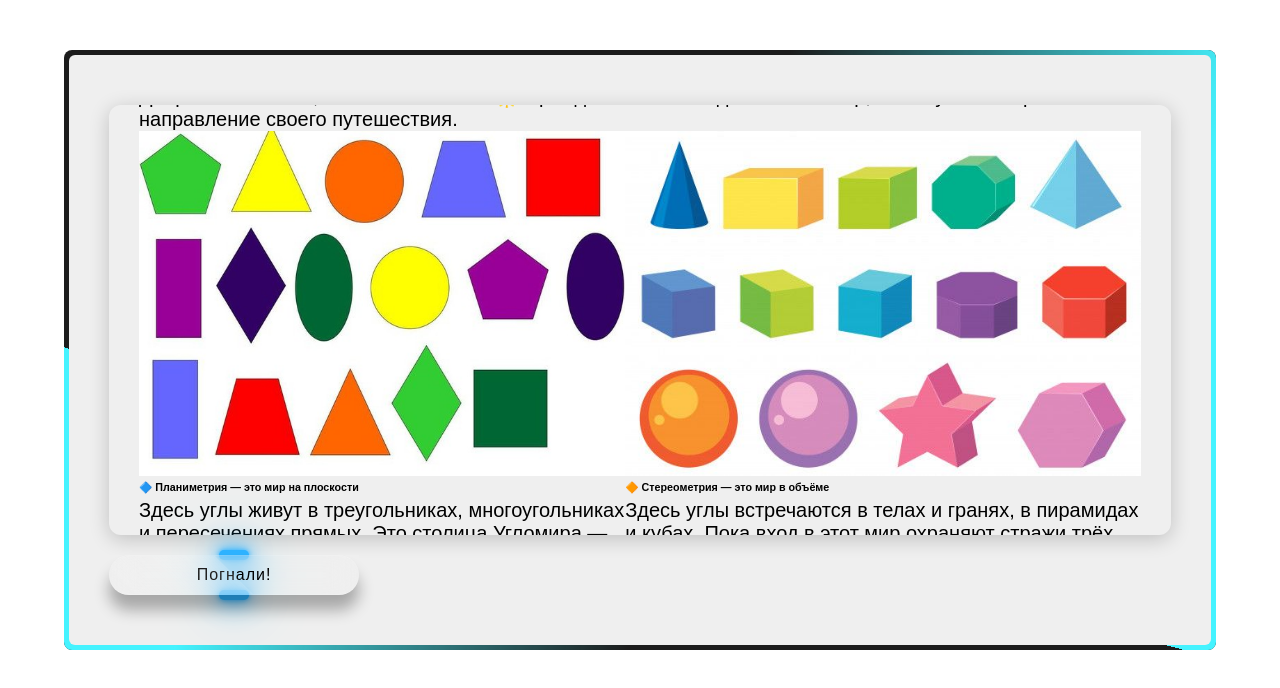
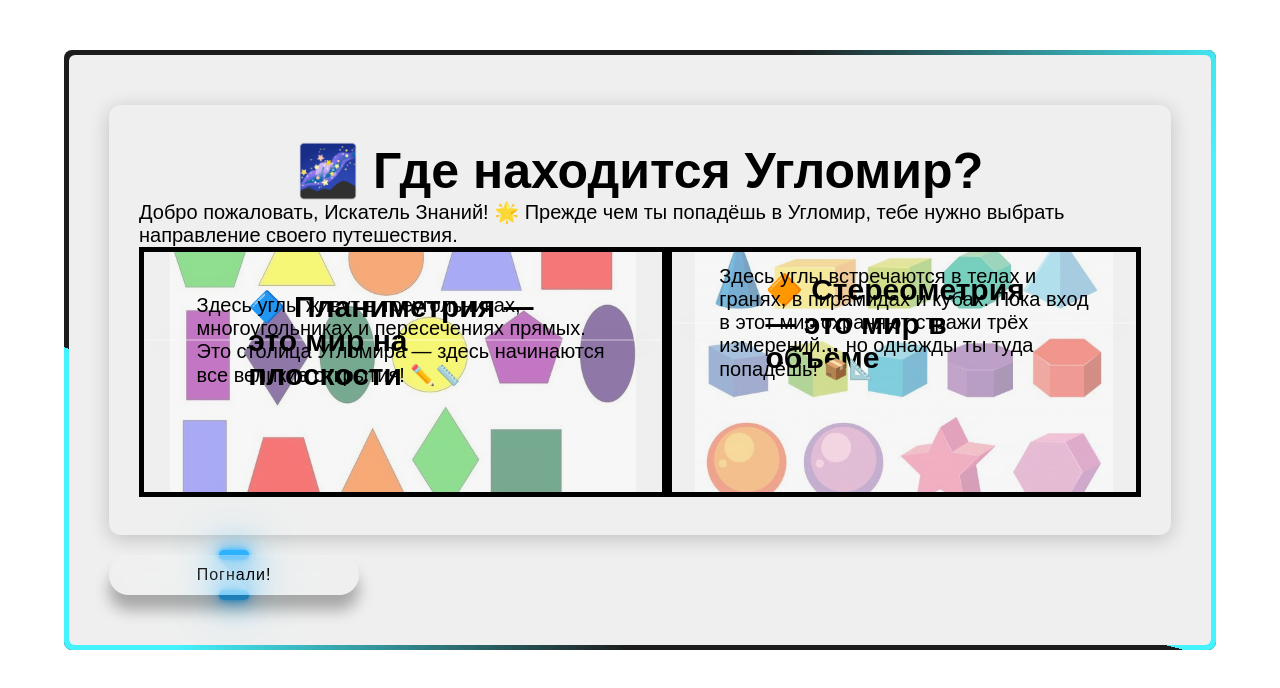
Before and after one commit to ArzygulIm/angles7kl, a plain HTML site: page index.html in a window 1280 px wide. Both pictures are taken after a click on the button "Погнали!". Drawn offline with Linux system fonts and the light colour scheme; a web font is replaced by a local one.

Commit message:
slide change

```diff
--- a/index.html
+++ b/index.html
@@ -41,29 +41,33 @@
             </div>
 
             <div class="slide" id="slide2">
-              <h6>🌌 Где находится Угломир?</h6>
+              <h5>🌌 Где находится Угломир?</h5>
               <p>
                 Добро пожаловать, Искатель Знаний! 🌟 Прежде чем ты попадёшь в
                 Угломир, тебе нужно выбрать направление своего путешествия.
               </p>
               <div class="flex flex-jcsb">
-                <div class="razdel__box">
+                <div class="razdel__box planimetry">
                   <img src="./картинки/планиметрия.jpeg" alt="" />
+                  <div>
                     <h6>🔷 Планиметрия — это мир на плоскости</h6>
                     <p>
                       Здесь углы живут в треугольниках, многоугольниках и
-                    пересечениях прямых. Это столица Угломира — здесь начинаются
-                    все великие открытия! ✏️📏
+                      пересечениях прямых. Это столица Угломира — здесь
+                      начинаются все великие открытия! ✏️📏
                     </p>
                   </div>
-                <div class="razdel__box">
+                </div>
+                <div class="razdel__box stereometry">
                   <img src="./картинки/стереометрия.jpeg" alt="" />
+                  <div>
                     <h6>🔶 Стереометрия — это мир в объёме</h6>
                     <p>
                       Здесь углы встречаются в телах и гранях, в пирамидах и
-                    кубах. Пока вход в этот мир охраняют стражи трёх измерений…
-                    но однажды ты туда попадёшь! 📦📐
+                      кубах. Пока вход в этот мир охраняют стражи трёх
+                      измерений… но однажды ты туда попадёшь! 📦📐
                     </p>
+                  </div>
                 </div>
               </div>
             </div>
--- a/style.css
+++ b/style.css
@@ -242,6 +242,64 @@ li {
   font-size: 20px;
 }
 
+#slide2 h5 {
+  font-size: 50px;
+  text-align: center;
+}
+
+.razdel__box {
+  font-size: 20px;
+  position: relative;
+  height: 250px;
+  border: 5px solid #000;
+  overflow: hidden;
+  display: flex;
+  justify-content: center;
+  align-items: center;
+}
+
+.razdel__box div {
+  background: rgba(255, 255, 255, 0.1); /* полупрозрачный фон */
+  border-radius: 16px;
+  /* padding: 20px; */
+  border: 1px solid rgba(255, 255, 255, 0.2);
+  backdrop-filter: blur(10px); /* эффект размытия фона */
+  -webkit-backdrop-filter: blur(10px); /* поддержка Safari */
+  box-shadow: 0 4px 30px rgba(0, 0, 0, 0.1); /* тень */
+  color: white;
+  position: relative;
+  width: 100%;
+  height: 100%;
+  bottom: 80%;
+
+}
+.razdel__box img {
+  width: 90%;
+  height: auto;
+  border-radius: 8px;
+  opacity: 0.5;
+}
+
+.razdel__box h6 {
+  position: absolute;
+  top: 30%;
+  left: 50%;
+  transform: translate(-50%, -50%);
+  color: #000;
+  font-size: 30px;
+  width: 60%;
+}
+
+.razdel__box p {
+  position: absolute;
+  top: 60%;
+  left: 50%;
+  transform: translate(-50%, -50%);
+  color: #000;
+  font-size: 20px;
+  width: 80%;
+}
+
 @media (max-width: 768px) {
   .select-world__wrap {
     flex-direction: column;
```
Lines whose indentation alone changed are shown as unchanged.
